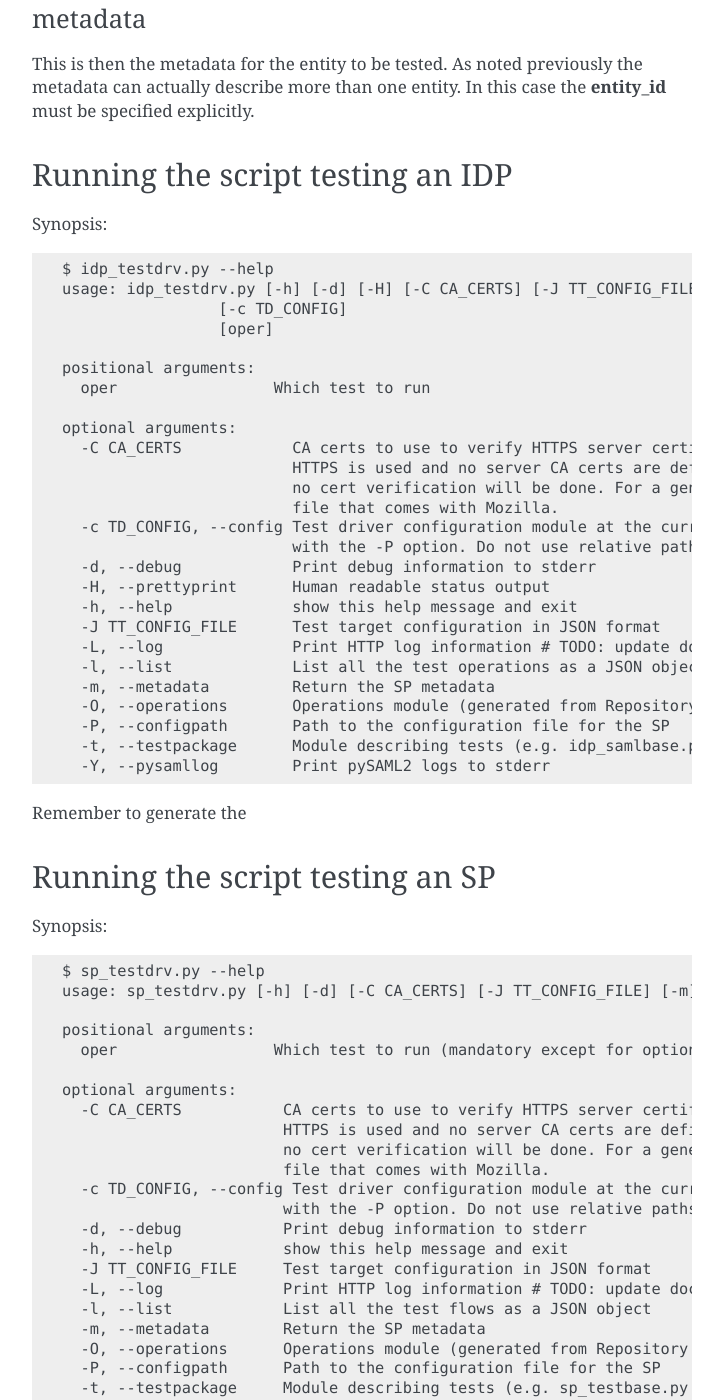
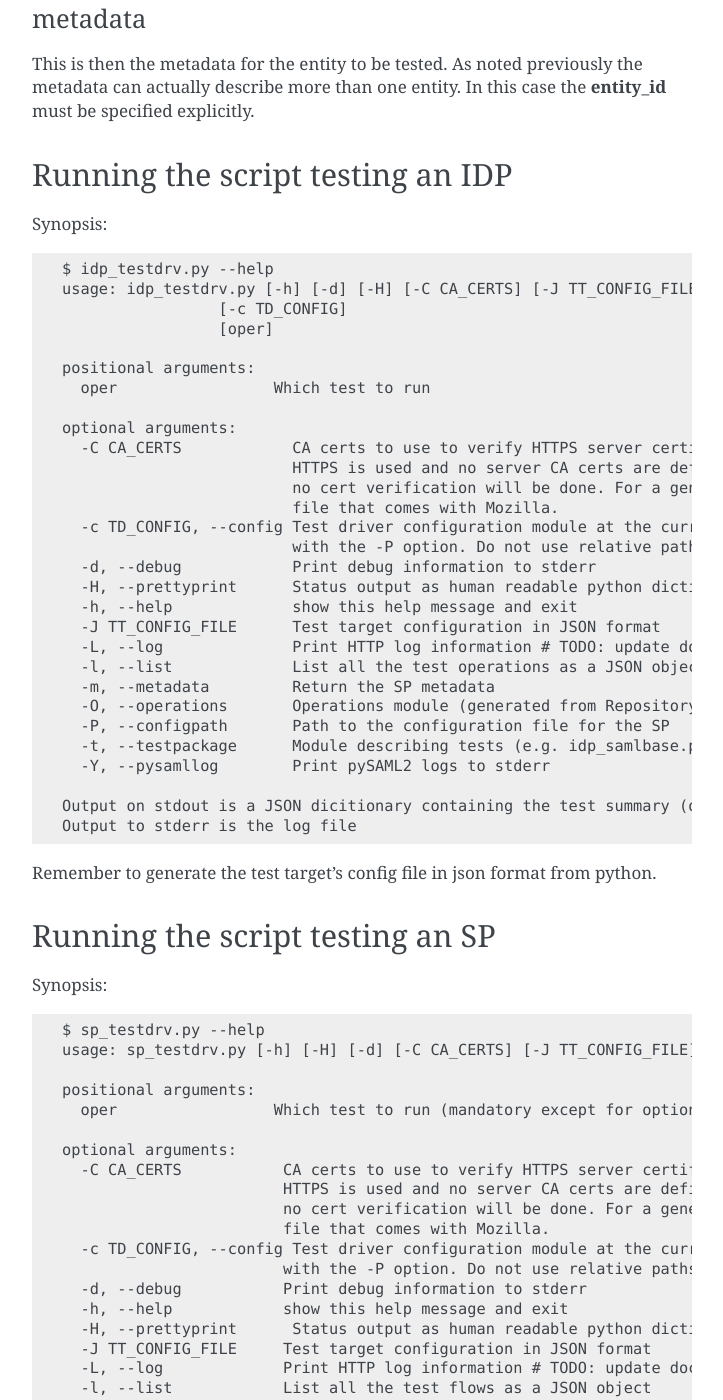
Before and after one commit to IdentityPython/pysaml2, a Sphinx documentation site: the page built from doc/howto.rst, in a window 1280 px wide and 1400 px high, scrolled down 4744 px. Shown: the whole window, without its empty margins (388-1111 px from the left). Built offline with Sphinx 7.4.7, drawn with Linux system fonts in a browser that asks for light colours; pages that are not in the unit, such as notebooks, are missing from menus; some of the changed text lies outside the part shown.

Commit message:
clarified helptext on options -H, -i, etc.

```diff
--- a/doc/howto.rst
+++ b/doc/howto.rst
@@ -221,7 +221,7 @@ Synopsis::
       -c TD_CONFIG, --config Test driver configuration module at the current directory or the path specified
                              with the -P option. Do not use relative paths or the .py filename extension
       -d, --debug            Print debug information to stderr
-      -H, --prettyprint      Human readable status output
+      -H, --prettyprint      Status output as human readable python dictionary
       -h, --help             show this help message and exit
       -J TT_CONFIG_FILE      Test target configuration in JSON format
       -L, --log              Print HTTP log information # TODO: update documentation
@@ -232,7 +232,11 @@ Synopsis::
       -t, --testpackage      Module describing tests (e.g. idp_samlbase.py generated from repository)
       -Y, --pysamllog        Print pySAML2 logs to stderr
 
-Remember to generate the
+    Output on stdout is a JSON dicitionary containing the test summary (overwrite with -H).
+    Output to stderr is the log file
+
+
+Remember to generate the test target's config file in json format from python.
 
 
 Running the script testing an SP
@@ -241,7 +245,7 @@ Running the script testing an SP
 Synopsis::
 
     $ sp_testdrv.py --help
-    usage: sp_testdrv.py [-h] [-d] [-C CA_CERTS] [-J TT_CONFIG_FILE] [-m] [-l] [-c TD_CONFIG] [oper]
+    usage: sp_testdrv.py [-h] [-H] [-d] [-C CA_CERTS] [-J TT_CONFIG_FILE] [-m] [-l] [-c TD_CONFIG] [oper]
 
     positional arguments:
       oper                 Which test to run (mandatory except for options -h, -l and -m)
@@ -255,6 +259,7 @@ Synopsis::
                             with the -P option. Do not use relative paths or filename extension
       -d, --debug           Print debug information to stderr
       -h, --help            show this help message and exit
+      -H, --prettyprint      Status output as human readable python dictionary
       -J TT_CONFIG_FILE     Test target configuration in JSON format
       -L, --log             Print HTTP log information # TODO: update documentation
       -l, --list            List all the test flows as a JSON object
@@ -264,6 +269,8 @@ Synopsis::
       -t, --testpackage     Module describing tests (e.g. sp_testbase.py generated from repository)
       -Y, --pysamllog       Print pySAML2 logs to stderr
 
+    Output on stdout is a JSON dicitionary containing the test summary (overwrite with -H).
+    Output to stderr is the log file
 
 Examples
 ::::::::
```
Also changed, not shown: src/idp_test/__init__.py (+5 -2 lines), src/sp_test/__init__.py (+5 -2 lines).
